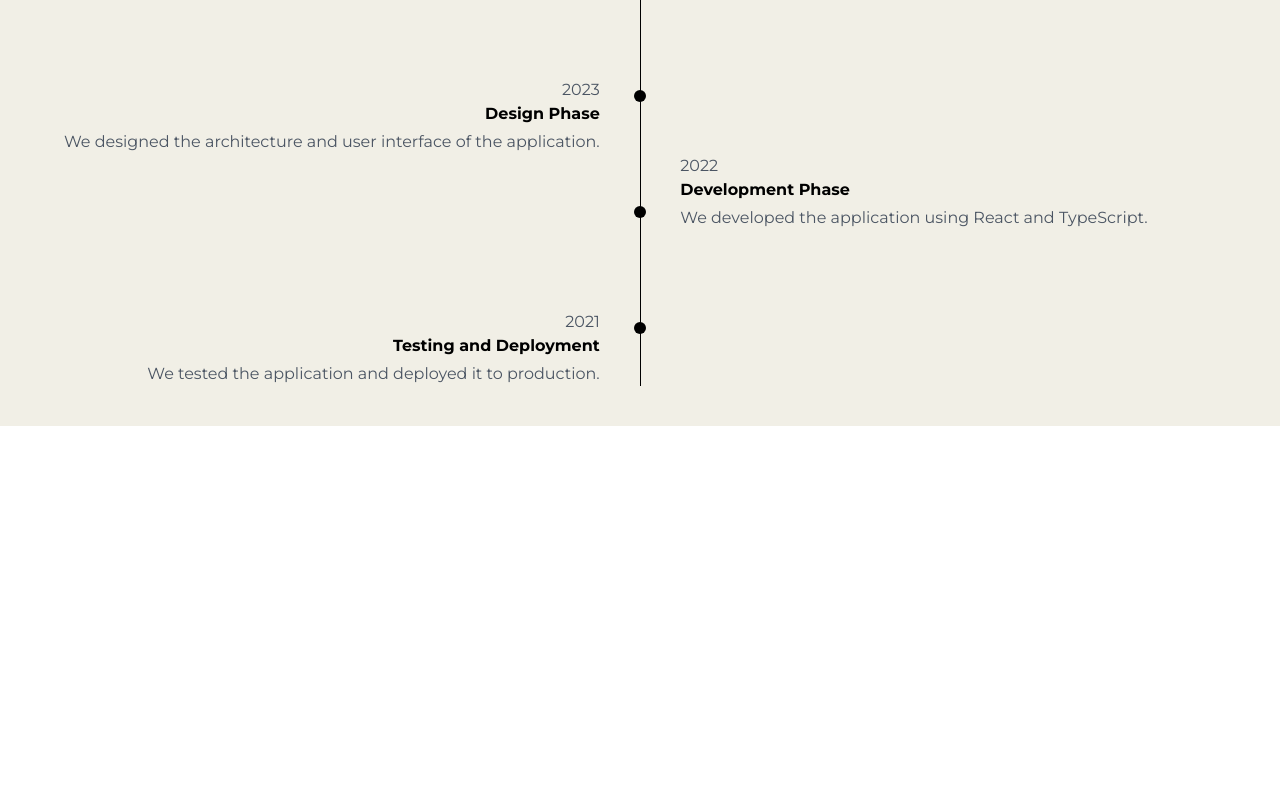
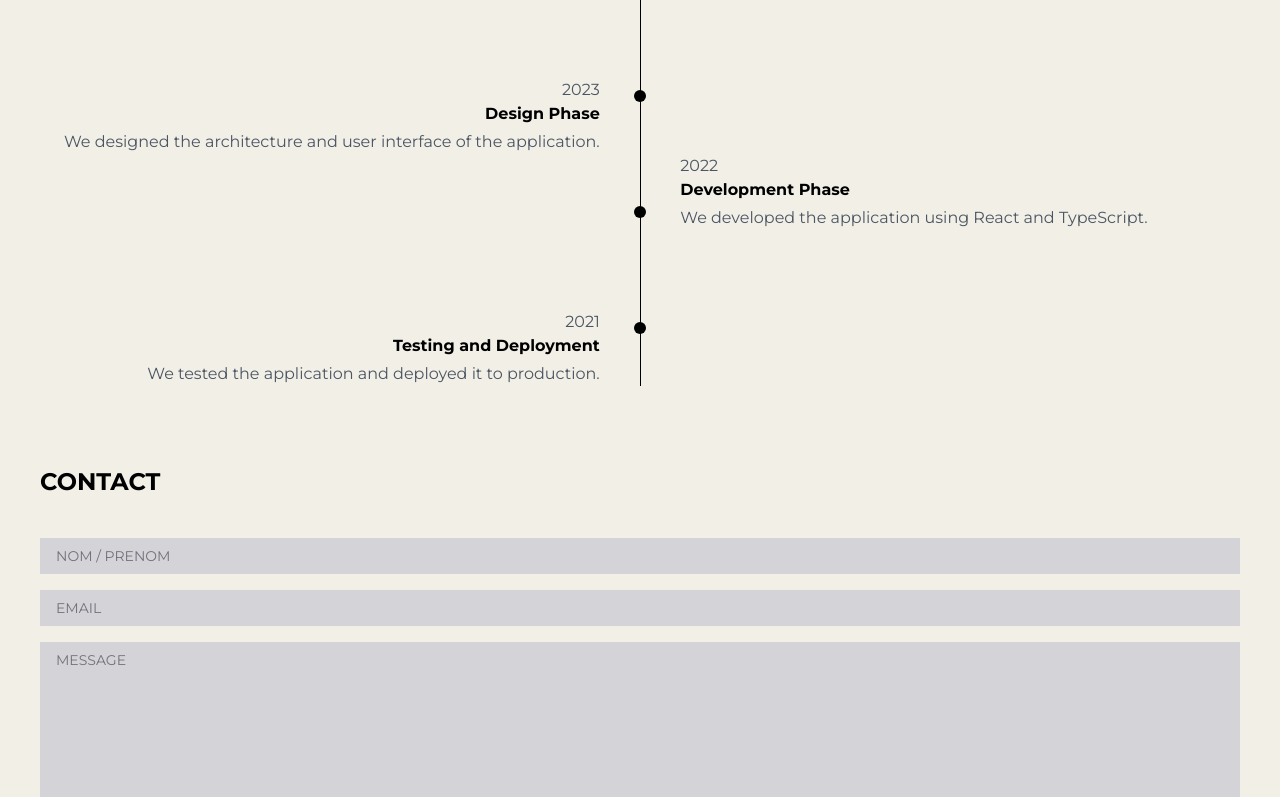
Before and after one commit to ThibaudLuro/Portfolio, a React (Vite) app: page / in a window 1280 px wide. Shown: the part 2000-2797 px from the top of the page. Before the commit the page ends 2426 px from the top, so only its background shows below. Built offline with nearby package versions, Linux system fonts and the light colour scheme.

Commit message:
Feat(Contact): UI

```diff
--- /dev/null
+++ b/src/components/common/AppButton.tsx
@@ -0,0 +1,16 @@
+
+import React from "react";
+
+interface AppButtonProps {
+    placeholder: string;
+}
+
+const AppButton: React.FC<AppButtonProps> = ({ placeholder }) => {
+    return (
+        <button className="bg-black text-white text-sm py-2 px-6 w-full hover:bg-zinc-800 transition duration-300 ease-in-out">
+            {placeholder}
+        </button>
+    );
+};
+
+export default AppButton;
--- /dev/null
+++ b/src/components/common/AppInput.tsx
@@ -0,0 +1,16 @@
+
+import React from "react";
+
+interface AppInputProps {
+    placeholder: string;
+}
+
+const AppInput: React.FC<AppInputProps> = ({ placeholder }) => {
+    return (
+        <input className="bg-zinc-300 w-full text-sm py-2 px-4 focus:outline-none placeholder:text-zinc-500 focus:ring-2 focus:ring-zinc-600 focus:border-transparent"
+            placeholder={placeholder}
+        />
+    );
+};
+
+export default AppInput;
--- /dev/null
+++ b/src/components/common/AppTextArea.tsx
@@ -0,0 +1,15 @@
+import React from "react";
+
+interface AppTextAreaProps {
+    placeholder: string;
+}
+
+const AppTextArea: React.FC<AppTextAreaProps> = ({ placeholder }) => {
+    return (
+        <textarea rows={8} className="bg-zinc-300 w-full text-sm py-2 px-4 focus:outline-none placeholder:text-zinc-500 focus:ring-2 focus:ring-zinc-600 focus:border-transparent"
+            placeholder={placeholder}
+        />
+    );
+};
+
+export default AppTextArea;
--- /dev/null
+++ b/src/components/parts/Contact.tsx
@@ -0,0 +1,29 @@
+import { useState } from "react"
+import AppInput from "../common/AppInput"
+import AppTextArea from "../common/AppTextArea"
+import App from "../../App"
+import AppButton from "../common/AppButton"
+
+export default function Contact(props: any) {
+
+    const [name, setName] = useState<string>('')
+    const [email, setEmail] = useState<string>('')
+    const [message, setMessage] = useState<string>('')
+
+    return (
+        <>
+            <h2 className="text-2xl font-bold mb-5">CONTACT</h2>
+
+            <div className="flex flex-col justify-center items-center w-full mt-10 gap-4">
+
+                <AppInput placeholder="NOM / PRENOM" />
+                <AppInput placeholder="EMAIL" />
+                <AppTextArea placeholder="MESSAGE" />
+
+                <div className="w-full md:w-fit self-start">
+                    <AppButton placeholder="ENVOYER" />
+                </div>
+            </div>
+        </>
+    )
+}
--- a/src/pages/Main.tsx
+++ b/src/pages/Main.tsx
@@ -4,6 +4,7 @@ import { FiChevronsDown } from "react-icons/fi";
 import MainPageProjects from "../components/parts/MainPageProjects";
 import { topBarItems } from "../utils/constants/TopBarItems";
 import VerticalTimeline from "../components/common/VerticalTimeline";
+import Contact from "../components/parts/Contact";
 
 export default function Main() {
 
@@ -30,6 +31,10 @@ export default function Main() {
         <VerticalTimeline />
       </div>
 
+      <div className="pt-20">
+        <Contact />
+      </div>
+
     </div>
   )
 }
```
